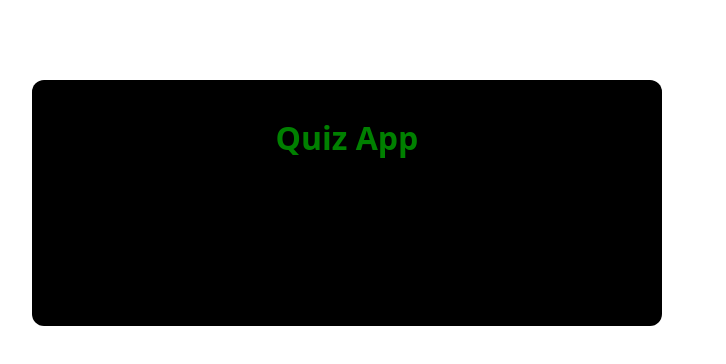
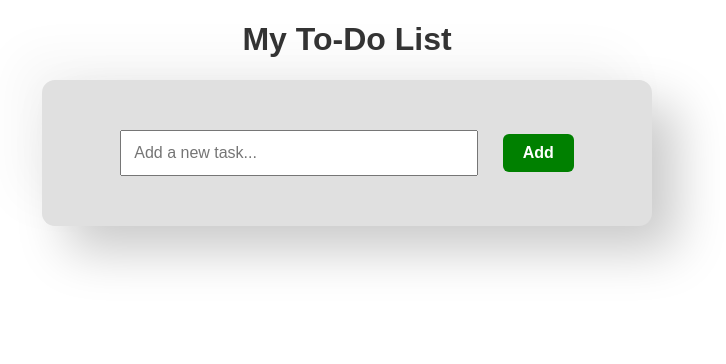
Before and after one commit to kesavakaveti/COB-quizapp, a plain HTML site: page index.html in a window 1280 px wide. Shown: the whole page, without its empty margins (293-1019 px from the left). Drawn offline with Linux system fonts and the light colour scheme.

Commit message:
Add files via upload

```diff
--- a/index.html
+++ b/index.html
@@ -1,25 +1,23 @@
 <!DOCTYPE html>
-<html lang="en">
+<html>
 
 <head>
-    <meta charset="UTF-8">
-    <meta name="viewport" content="width=device-width, initial-scale=1.0">
-    <title>Document</title>
-    <link rel="stylesheet" href="style.css">
+    <title>Todo List</title>
+    <link rel="stylesheet" type="text/css" href="style.css">
 </head>
 
 <body>
-
-    <div class="quiz-container">
-        <h1>Quiz App</h1>
-        <div class="tot">
-            <div class="question " id="question"></div>
-            <div class="options " id="options"></div>
+    <h1>My To-Do List</h1>
+    <div class="total">
+        <div class="todo-container">
+            <input type="text" id="taskInput" placeholder="Add a new task...">
+            <button onclick="addTask()">Add</button>
         </div>
-        <div class="result " id="result"></div>
+        <ul id="taskList">
+            <!-- Tasks will be added here -->
+        </ul>
     </div>
-
-    <script src="app.js"></script>
+    <script src="script.js"></script>
 </body>
 
 </html>
--- /dev/null
+++ b/script.js
@@ -0,0 +1,27 @@
+
+function addTask() {
+    var taskInput = document.getElementById('taskInput');
+    var taskList = document.getElementById('taskList');
+    var taskText = taskInput.value;
+
+    if (taskText.trim() === '') {
+        alert('Please enter a task.');
+        return;
+    }
+
+    var li = document.createElement('li');
+    li.innerHTML = `
+        ${taskText}
+        <button onclick="removeTask(this)">Remove</button>
+    `;
+
+    taskList.appendChild(li);
+    taskInput.value = '';
+}
+
+// Remove a task from the list
+function removeTask(button) {
+    var taskList = document.getElementById('taskList');
+    taskList.removeChild(button.parentElement);
+
+}
--- a/style.css
+++ b/style.css
@@ -1,68 +1,64 @@
 body {
     font-family: Arial, sans-serif;
-    color: white;
-}
-
-.quiz-container {
-    max-width: 600px;
-    margin: 0 auto;
-    /* border: 2px solid black; */
-    padding: 15px;
-    border-radius: 12px;
-    margin: 80px auto;
-    background-color: black;
-    /* box-shadow: -10px -10px 20px #f04e4e,
-        10px 10px 20px rgb(62, 2, 2); */
+    text-align: center;
 }
 
 h1 {
-    text-align: center;
-    font-size: xx-large ;
-    color: green;
-    font-weight: bolder;
-    font-family: system-ui, -apple-system, BlinkMacSystemFont, 'Segoe UI', Roboto, Oxygen, Ubuntu, Cantarell, 'Open Sans', 'Helvetica Neue', sans-serif;
+    color: #333;
+
 }
 
-.question {
-    margin-top: 100px;
-    font-size: 1.3rem;
-    margin-bottom: 10px;
-    text-align: center;
-    font-weight: bolder;
-    /* color: coral; */
-    color: grey;
+.todo-container {
+    margin: 20px 0;
 }
 
-.options {
-    display: flex;
-    flex-direction: column;
-    width: 40%;
-    margin: 0px auto;
-    text-align: center;
-    margin-top: 20px;
+input[type="text"] {
+    width: 60%;
+    padding: 12px;
+    font-size: 16px;
+    outline: none;
+    margin-right:20px ;
+}
 
+button {
+
+    padding: 10px 20px;
+    font-size: 16px;
+    background-color: green;
+    color: #fff;
+    border: none;
+    cursor: pointer;
+    font-weight: bolder;
+    border-radius: 6px;
 
 }
-.tot{
-    display: flex;
+
+ul {
+    list-style-type: none;
+    padding: 0;
 }
 
-.option {
-    margin: 5px 0;
-    cursor: pointer;
-    margin-top: 15px;
-    /* border: 2px solid white; */
-    border: 3px solid #445E7C;
-    border-radius: 10px;
-    padding: 5px;
+li {
+    margin: 10px 5px;
+    padding: 10px;
+    background-color: #f4f4f4;
+    border-radius: 5px;
+    display: flex;
+    justify-content: space-between;
+    column-gap: 15px;
+    align-items: center;
+    outline: none;
+    border: none;
 }
 
-.result {
-    margin-top: 20px;
-    font-weight: bold;
+.total {
+    width: 550px;
+    /* height: 400px; */
+    padding: 30px;
+    margin: 0px auto;
+    /* border: 3px solid black; */
+    border-radius: 13px;
+    background: #e0e0e0;
+    box-shadow: 25px 25px 50px #cacaca,
+        -25px -25px 50px #f6f6f6;
 }
-
-.option:hover {
-    background-color: rgba(156, 156, 160, 0.945);
-
-}
```
